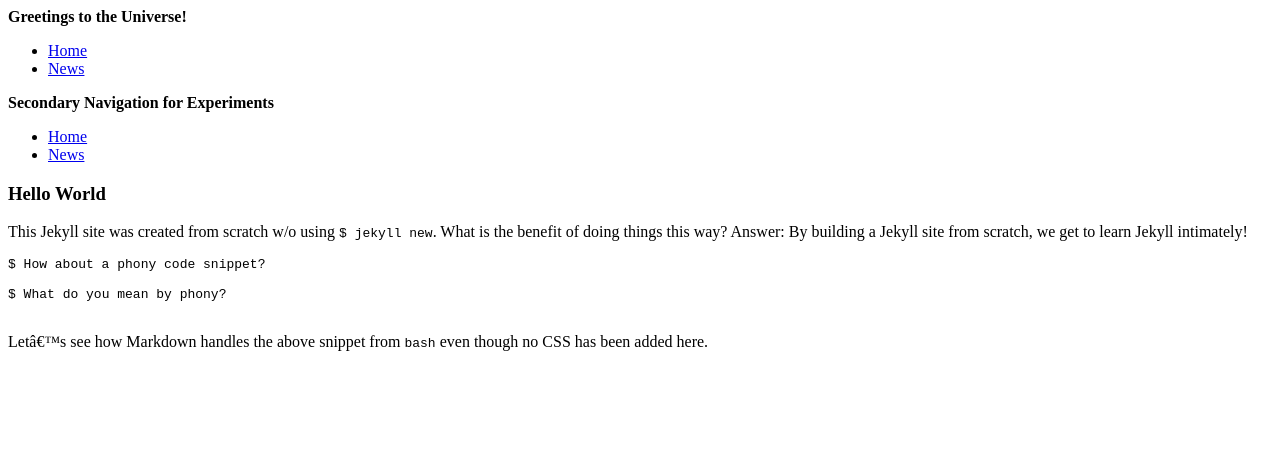
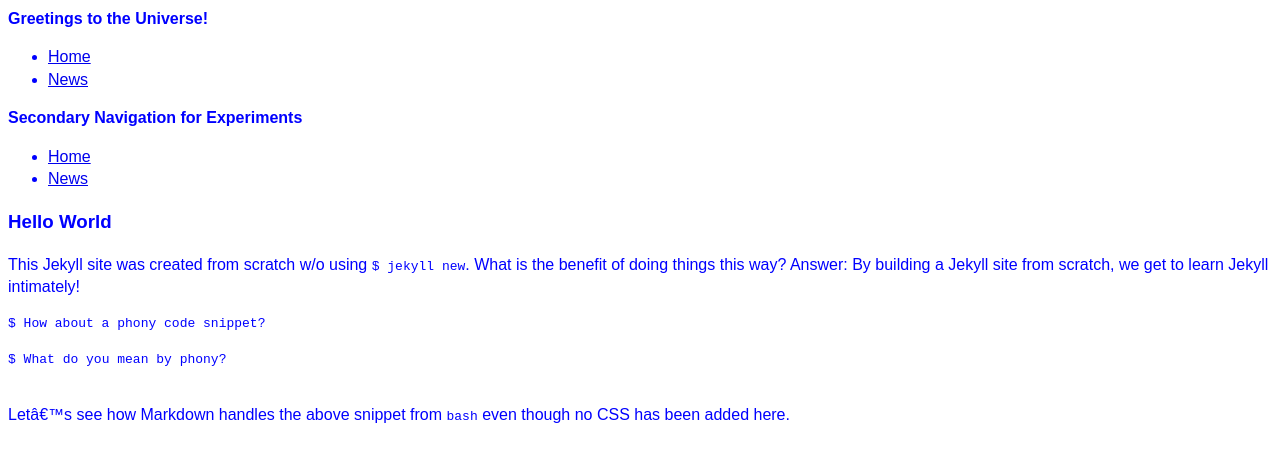
Before and after one commit to RayHightower/jekyll-from-scratch, a Jekyll site: the page built from index.markdown, in a window 1280 px wide. Shown: the top 462 px of the page. Built offline with Jekyll 4.4.1, drawn with Linux system fonts in a browser that asks for light colours; Markdown is read by kramdown in place of the engine named in the settings.

```diff
--- a/_config.yml
+++ b/_config.yml
@@ -1,2 +1,2 @@
 markdown: redcarpet
-baseurl: /jekyll-from-scratch
+baseurl: /jekyll-from-scratch/
```
